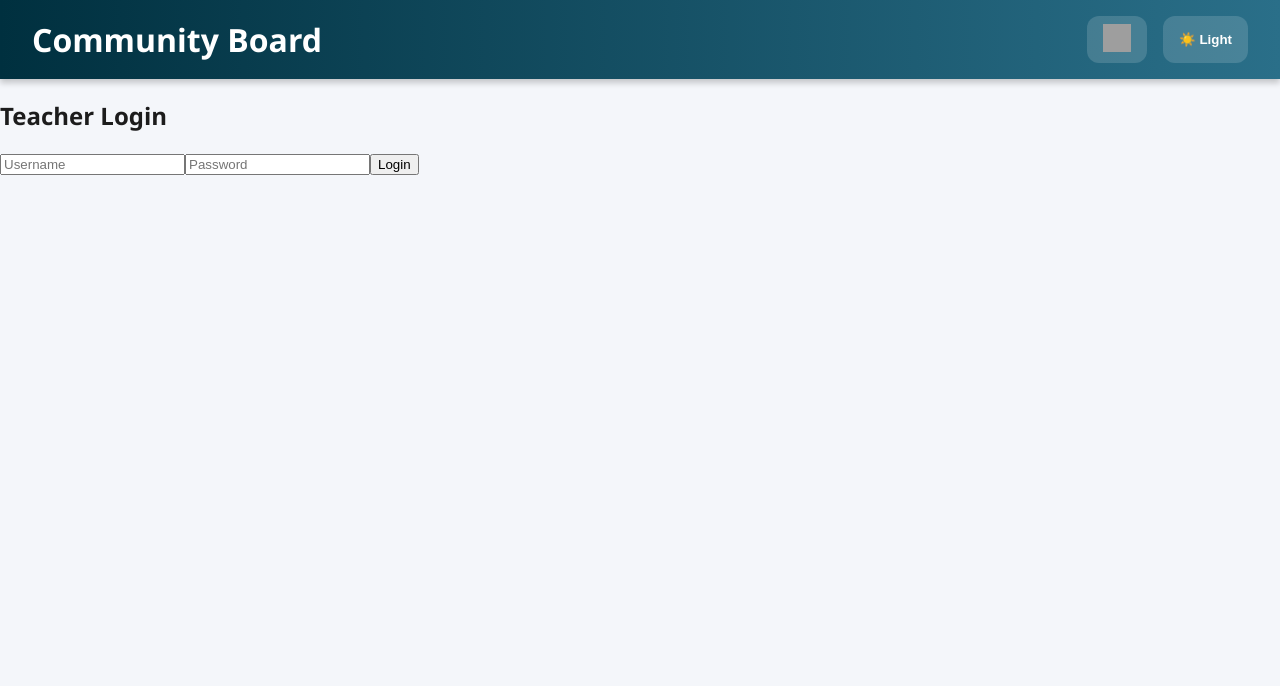
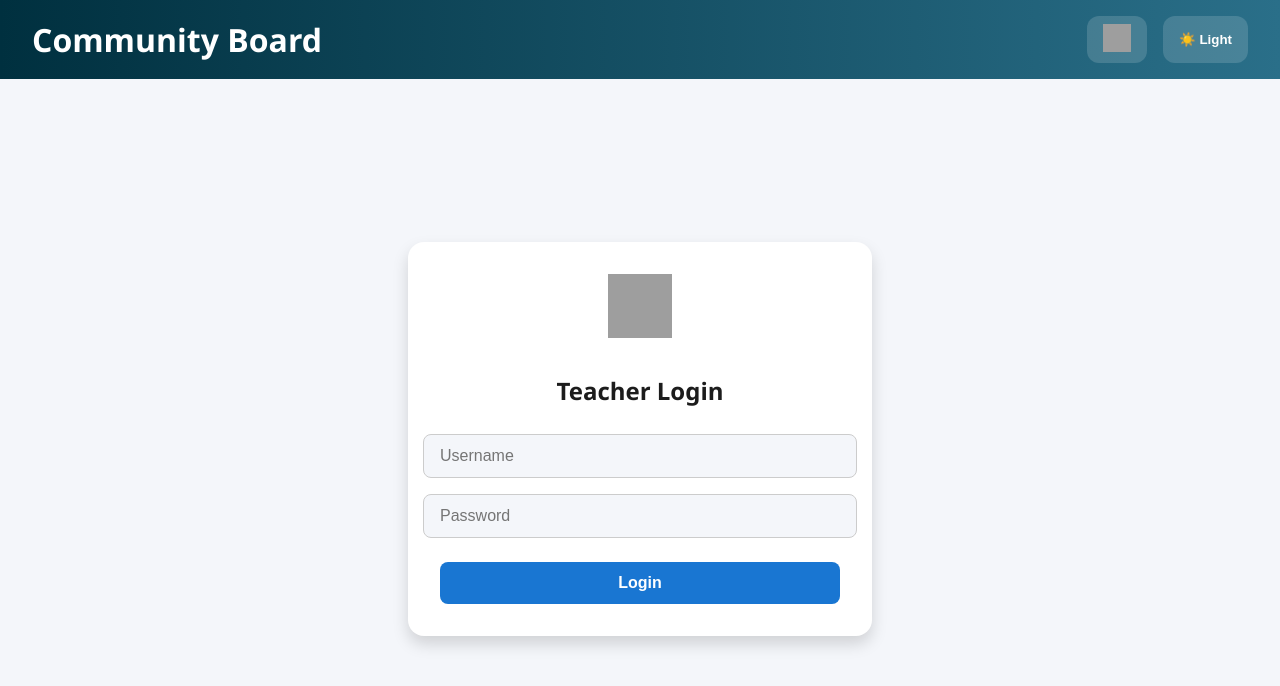
Before and after one commit to Mohammed-Aswath/CommunityPost, a React (Create React App) app in the folder client/: page /login in a window 1280 px wide. Shown: the top 686 px of the page. Built offline with nearby package versions, Linux system fonts and the light colour scheme; grey boxes are pictures that could not be loaded.

Commit message:
Updated the styles

```diff
--- a/client/src/App.css
+++ b/client/src/App.css
@@ -141,3 +141,61 @@ body {
   text-decoration: underline;
   color: #1565c0;
 }
+
+/* Form and buttons */
+.post-form {
+  display: flex;
+  flex-direction: column;
+  gap: 1rem;
+}
+
+.post-form input {
+  padding: 0.5rem 1rem;
+  border-radius: 0.5rem;
+  border: 1px solid #ccc;
+  font-size: 1rem;
+  background-color: var(--card-bg);
+  color: var(--text-color);
+}
+
+.post-form input:focus {
+  outline: none;
+  border-color: var(--link-color);
+}
+
+.button-group {
+  display: flex;
+  gap: 1rem;
+  margin-top: 1rem;
+}
+
+.button {
+  padding: 0.5rem 1.2rem;
+  border-radius: 0.5rem;
+  font-weight: 600;
+  cursor: pointer;
+  background: var(--link-color);
+  color: white;
+  border: none;
+  transition: background 0.3s ease;
+}
+
+.button:hover {
+  background: #135ba1;
+}
+
+.button.secondary {
+  background: #555;
+}
+
+.button.secondary:hover {
+  background: #333;
+}
+
+.button.danger {
+  background: #d32f2f;
+}
+
+.button.danger:hover {
+  background: #b71c1c;
+}
--- /dev/null
+++ b/client/src/LoginPage.css
@@ -0,0 +1,68 @@
+.login-container {
+  display: flex;
+  justify-content: center;
+  align-items: center;
+  min-height: calc(100vh - 80px); /* Below header */
+  background-color: var(--bg-color);
+  transition: background-color 0.3s ease;
+}
+
+.login-box {
+  background: var(--card-bg);
+  color: var(--text-color);
+  box-shadow: var(--shadow);
+  padding: 2rem;
+  border-radius: 1rem;
+  width: 90%;
+  max-width: 400px;
+  display: flex;
+  flex-direction: column;
+  align-items: center;
+  animation: fadeIn 0.5s ease;
+}
+
+.login-logo {
+  width: 64px;
+  height: 64px;
+  margin-bottom: 1rem;
+}
+
+.login-box input {
+  width: 100%;
+  padding: 0.75rem 1rem;
+  margin: 0.5rem 0;
+  border-radius: 0.5rem;
+  border: 1px solid #ccc;
+  font-size: 1rem;
+  background-color: var(--bg-color);
+  color: var(--text-color);
+}
+
+.login-box button {
+  width: 100%;
+  padding: 0.75rem 1rem;
+  margin-top: 1rem;
+  border: none;
+  background: var(--link-color);
+  color: white;
+  font-weight: bold;
+  font-size: 1rem;
+  border-radius: 0.5rem;
+  cursor: pointer;
+  transition: background 0.3s ease;
+}
+
+.login-box button:hover {
+  background: #1565c0;
+}
+
+@keyframes fadeIn {
+  from {
+    opacity: 0;
+    transform: translateY(-10px);
+  }
+  to {
+    opacity: 1;
+    transform: translateY(0);
+  }
+}
--- a/client/src/LoginPage.js
+++ b/client/src/LoginPage.js
@@ -1,16 +1,24 @@
 import React, { useState, useContext } from 'react';
 import { useNavigate } from 'react-router-dom';
 import { AuthContext } from './AuthContext';
+import { ThemeContext } from './ThemeContext';
+import './LoginPage.css'; // We'll define this next
 
 function LoginPage() {
-  const [username, setUsername] = useState("");
-  const [password, setPassword] = useState("");
+  const [username, setUsername] = useState('');
+  const [password, setPassword] = useState('');
   const { login } = useContext(AuthContext);
+  const { darkMode } = useContext(ThemeContext);
   const navigate = useNavigate();
 
   const handleSubmit = async () => {
-    const res = await fetch("https://communitypost-5g0u.onrender.com/api/login", {
-      method: "POST",
+    if (!username || !password) {
+      alert('Please fill in all fields');
+      return;
+    }
+
+    const res = await fetch('https://communitypost-5g0u.onrender.com/api/login', {
+      method: 'POST',
       headers: { 'Content-Type': 'application/json' },
       body: JSON.stringify({ username, password }),
     });
@@ -18,18 +26,36 @@ function LoginPage() {
     if (res.ok) {
       const data = await res.json();
       login(data.token);
-      navigate("/post");
+      navigate('/post');
     } else {
-      alert("Invalid credentials");
+      alert('Invalid credentials');
     }
   };
 
   return (
-    <div>
-      <h2>Teacher Login</h2>
-      <input placeholder="Username" value={username} onChange={e => setUsername(e.target.value)} />
-      <input placeholder="Password" type="password" value={password} onChange={e => setPassword(e.target.value)} />
-      <button onClick={handleSubmit}>Login</button>
+    <div className={`login-container ${darkMode ? 'dark' : ''}`}>
+      <div className="login-box">
+        <img
+          src={darkMode
+            ? 'https://uxwing.com/wp-content/themes/uxwing/download/peoples-avatars/account-white-icon.png' // White login icon
+            : 'https://uxwing.com/wp-content/themes/uxwing/download/peoples-avatars/account-icon.png'} // Dark mode login icon
+          alt="Login"
+          className="login-logo"
+        />
+        <h2>Teacher Login</h2>
+        <input
+          placeholder="Username"
+          value={username}
+          onChange={e => setUsername(e.target.value)}
+        />
+        <input
+          placeholder="Password"
+          type="password"
+          value={password}
+          onChange={e => setPassword(e.target.value)}
+        />
+        <button onClick={handleSubmit}>Login</button>
+      </div>
     </div>
   );
 }
--- a/client/src/PostPage.js
+++ b/client/src/PostPage.js
@@ -8,11 +8,10 @@ function PostPage() {
   const [description, setDescription] = useState('');
   const [url, setUrl] = useState('');
   const [links, setLinks] = useState([]);
-  const [editId, setEditId] = useState(null); // for editing
+  const [editId, setEditId] = useState(null);
 
   const api = "https://communitypost-5g0u.onrender.com/api/links";
 
-  // 🔄 Fetch links
   const fetchLinks = async () => {
     const res = await fetch(api);
     const data = await res.json();
@@ -23,7 +22,6 @@ function PostPage() {
     fetchLinks();
   }, []);
 
-  // ➕ Add or ✏️ Update link
   const handleSubmit = async () => {
     if (!title || !description || !url) {
       alert("Please fill all fields");
@@ -54,7 +52,6 @@ function PostPage() {
     }
   };
 
-  // 🗑️ Delete link
   const handleDelete = async (id) => {
     if (!window.confirm("Are you sure?")) return;
 
@@ -73,7 +70,6 @@ function PostPage() {
     }
   };
 
-  // 📝 Load link for editing
   const handleEdit = (link) => {
     setEditId(link._id);
     setTitle(link.title);
@@ -82,34 +78,81 @@ function PostPage() {
   };
 
   return (
-    <div style={{ padding: "2rem" }}>
-      <h2>{editId ? "Edit Link" : "Post Link"}</h2>
-      <input placeholder="Title" value={title} onChange={e => setTitle(e.target.value)} /><br /><br />
-      <input placeholder="Description" value={description} onChange={e => setDescription(e.target.value)} /><br /><br />
-      <input placeholder="Link URL" value={url} onChange={e => setUrl(e.target.value)} /><br /><br />
-      <button onClick={handleSubmit}>{editId ? "Update" : "Post"}</button>
-      {editId && <button onClick={() => { setEditId(null); setTitle(""); setDescription(""); setUrl(""); }}>Cancel Edit</button>}
-      <button onClick={logout} style={{ marginLeft: "1rem" }}>Logout</button>
+    <div className="view-container">
+      <div className="section-title">📌 {editId ? "Edit Link" : "Post Link"}</div>
 
-      <hr />
+      <div className="link-card" style={{ maxWidth: "500px" }}>
+        <input
+          type="text"
+          placeholder="Title"
+          value={title}
+          onChange={e => setTitle(e.target.value)}
+          style={{ marginBottom: "0.75rem", padding: "0.5rem", width: "100%" }}
+        />
+        <input
+          type="text"
+          placeholder="Description"
+          value={description}
+          onChange={e => setDescription(e.target.value)}
+          style={{ marginBottom: "0.75rem", padding: "0.5rem", width: "100%" }}
+        />
+        <input
+          type="text"
+          placeholder="Link URL"
+          value={url}
+          onChange={e => setUrl(e.target.value)}
+          style={{ marginBottom: "1rem", padding: "0.5rem", width: "100%" }}
+        />
+        <div style={{ display: "flex", gap: "1rem" }}>
+          <button className="header button" onClick={handleSubmit}>
+            {editId ? "Update" : "Post"}
+          </button>
+          {editId && (
+            <button
+              className="header button"
+              onClick={() => {
+                setEditId(null);
+                setTitle('');
+                setDescription('');
+                setUrl('');
+              }}
+            >
+              Cancel
+            </button>
+          )}
+          <button className="header button" onClick={logout}>
+            Logout
+          </button>
+        </div>
+      </div>
 
-      <h3>All Links</h3>
+      <div className="section-title" style={{ marginTop: "2rem" }}>📎 All Links</div>
       {links.length === 0 ? (
         <p>No links found.</p>
       ) : (
-        <ul>
-          {links.map(link => (
-            <li key={link._id} style={{ marginBottom: "1rem" }}>
-              <strong>{link.title}</strong><br />
-              {link.description}<br />
-              <a href={link.url.startsWith('http') ? link.url : `https://${link.url}`} target="_blank" rel="noopener noreferrer">
-                {link.url}
-              </a><br />
-              <button onClick={() => handleEdit(link)}>Edit</button>
-              <button onClick={() => handleDelete(link._id)} style={{ marginLeft: "0.5rem", color: "red" }}>Delete</button>
-            </li>
-          ))}
-        </ul>
+        links.map(link => (
+          <div key={link._id} className="link-card">
+            <h3>{link.title}</h3>
+            <p>{link.description}</p>
+            <a
+              href={link.url.startsWith('http') ? link.url : `https://${link.url}`}
+              target="_blank"
+              rel="noopener noreferrer"
+            >
+              {link.url}
+            </a>
+            <div style={{ marginTop: "0.75rem", display: "flex", gap: "0.5rem" }}>
+              <button className="header button" onClick={() => handleEdit(link)}>Edit</button>
+              <button
+                className="header button"
+                style={{ backgroundColor: "#a31212" }}
+                onClick={() => handleDelete(link._id)}
+              >
+                Delete
+              </button>
+            </div>
+          </div>
+        ))
       )}
     </div>
   );
```
